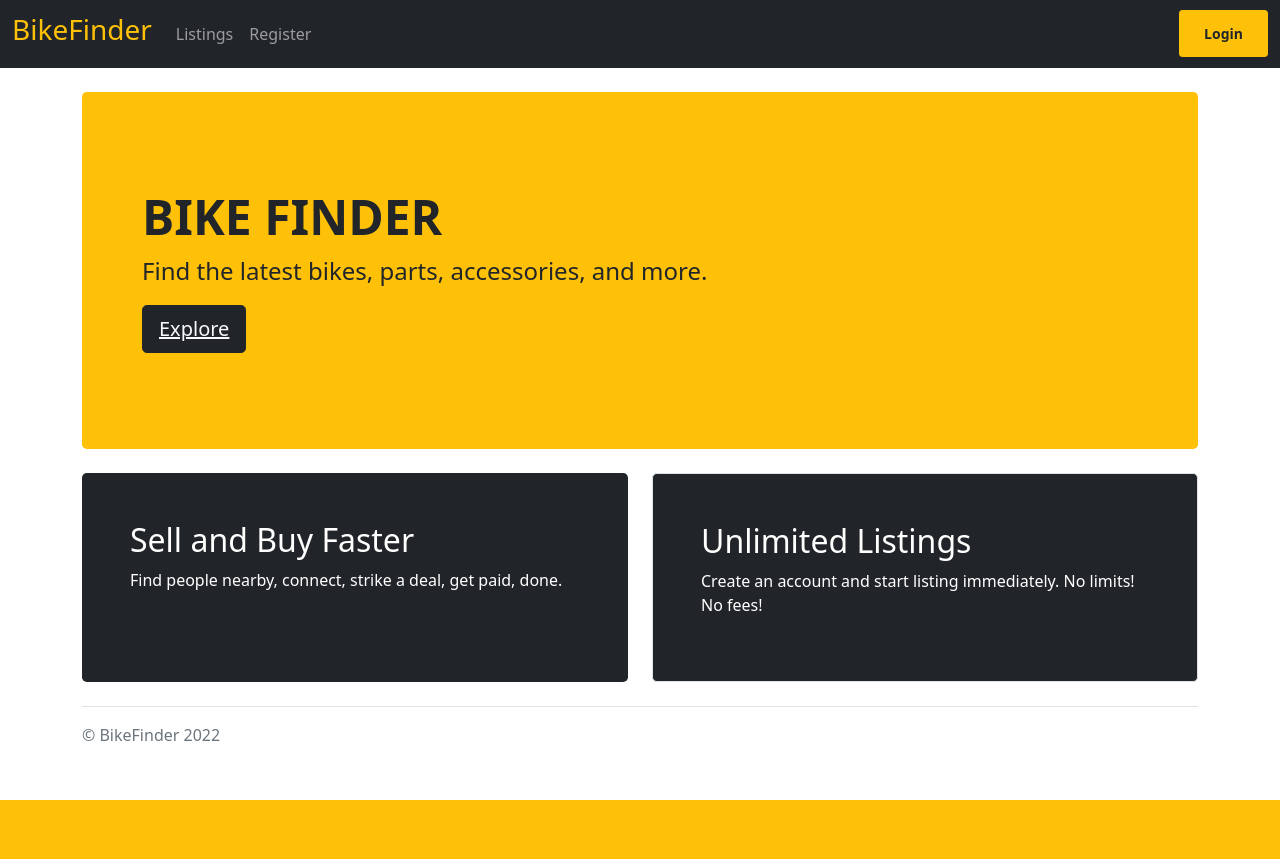
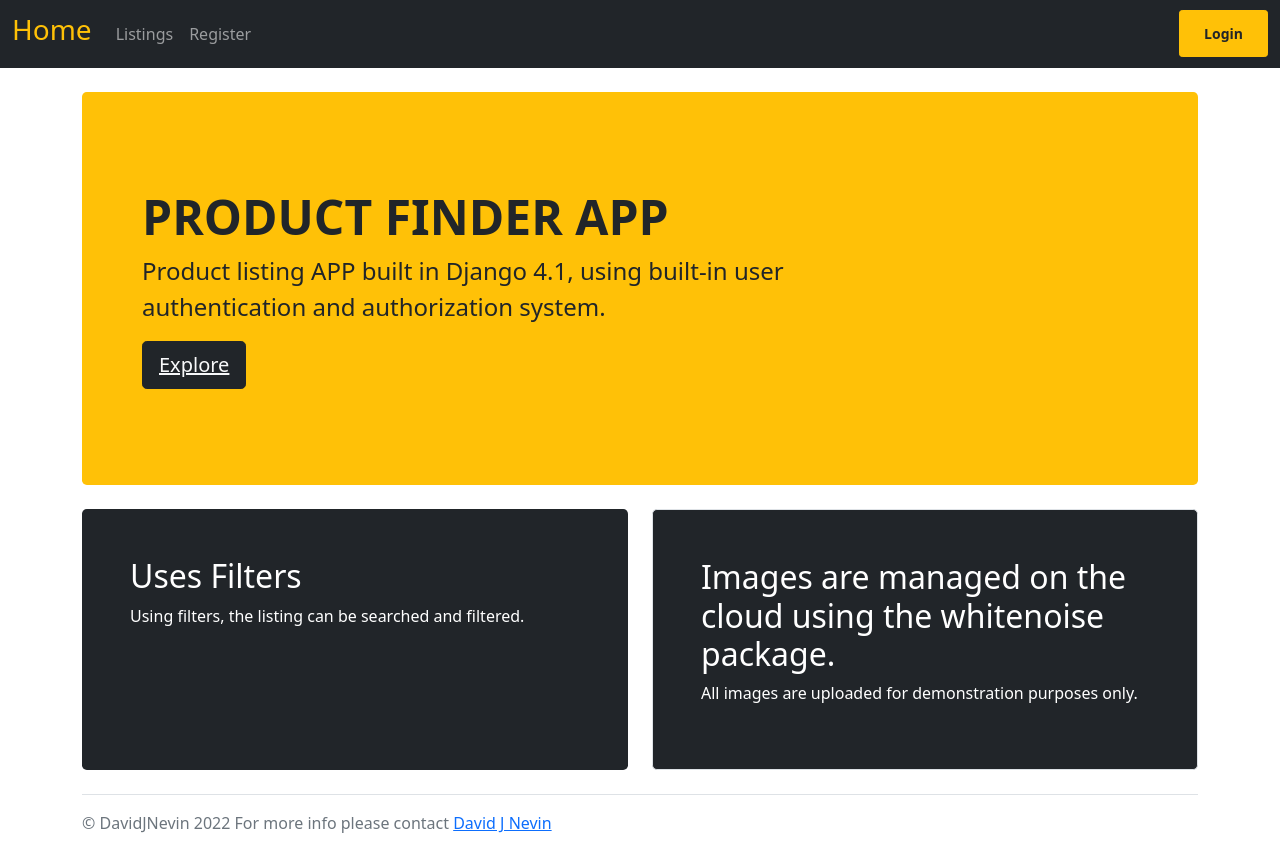
Before and after one commit to davidjnevin/Product-Listing-Django-App, a Django app: page / in a window 1280 px wide. Before the commit the page ends 800 px from the top, so only its background shows below. Run offline with Django 4.2, Linux system fonts and the light colour scheme.

Commit message:
Updated texts to reflect nature of demo project

```diff
--- a/listings/listing_app/templates/listing_app/base.html
+++ b/listings/listing_app/templates/listing_app/base.html
@@ -8,13 +8,13 @@
         <link href="https://cdn.jsdelivr.net/npm/bootstrap@5.0.2/dist/css/bootstrap.min.css" rel="stylesheet" integrity="sha384-EVSTQN3/azprG1Anm3QDgpJLIm9Nao0Yz1ztcQTwFspd3yD65VohhpuuCOmLASjC" crossorigin="anonymous">
         <link href="https://cdn.jsdelivr.net/npm/bootstrap-icons@1.5.0/font/bootstrap-icons.css" rel="stylesheet">
 
-        <title>BikeFinder</title>
+        <title>Product Listings App</title>
     </head>
 
     <body>
         <nav class="navbar navbar-expand-lg navbar-dark bg-dark">
             <div class="container-fluid">
-                <a class="navbar-brand" href="{% url 'listing_app:index' %}"><h3 class="text-warning">BikeFinder</h3></a>
+                <a class="navbar-brand" href="{% url 'listing_app:index' %}"><h3 class="text-warning">Home</h3></a>
                 <button class="navbar-toggler" type="button" data-bs-toggle="collapse" data-bs-target="#navbarNav" aria-controls="navbarNav" aria-expanded="false" aria-label="Toggle navigation">
                     <span class="navbar-toggler-icon"></span>
                 </button>
--- a/listings/listing_app/templates/listing_app/index.html
+++ b/listings/listing_app/templates/listing_app/index.html
@@ -7,8 +7,8 @@
 
     <div class="p-5 mb-4 bg-warning rounded-3">
         <div class="container-fluid py-5">
-            <h1 class="display-5 fw-bold">BIKE FINDER</h1>
-            <p class="col-md-8 fs-4">Find the latest bikes, parts, accessories, and more.</p>
+            <h1 class="display-5 fw-bold">PRODUCT FINDER APP</h1>
+            <p class="col-md-8 fs-4">Product listing APP built in Django 4.1, using built-in user authentication and authorization system.</p>
             <button class="btn btn-dark btn-lg" type="button"><a class="text-light" href="{% url 'listing_app:all_listings' %}">Explore </a></button>
         </div>
     </div>
@@ -16,20 +16,20 @@
     <div class="row align-items-md-stretch">
         <div class="col-md-6">
             <div class="h-100 p-5 text-white bg-dark rounded-3">
-                <h2>Sell and Buy Faster</h2>
-                <p>Find people nearby, connect, strike a deal, get paid, done.</p>
+                <h2>Uses Filters</h2>
+                <p>Using filters, the listing can be searched and filtered.</p>
             </div>
         </div>
         <div class="col-md-6">
             <div class="h-100 p-5 text-white bg-dark border rounded-3">
-                <h2>Unlimited Listings</h2>
-                <p>Create an account and start listing immediately. No limits! No fees!</p>
+                <h2>Images are managed on the cloud using the whitenoise package.</h2>
+                <p>All images are uploaded for demonstration purposes only.</p>
             </div>
         </div>
     </div>
 
     <footer class="pt-3 mt-4 text-muted border-top">
-        © BikeFinder 2022
+        © DavidJNevin 2022 For more info please contact <a href="https://www.linkedin.com/in/davidnevin/">David J Nevin</a>
     </footer>
 
   </div>
```
